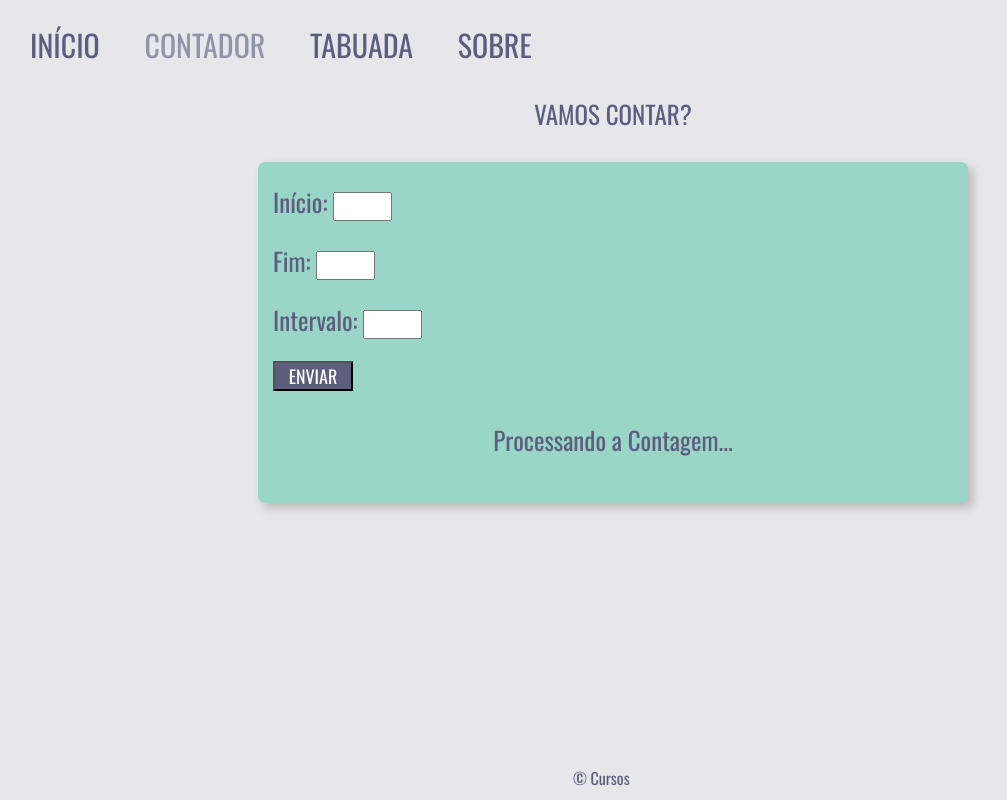
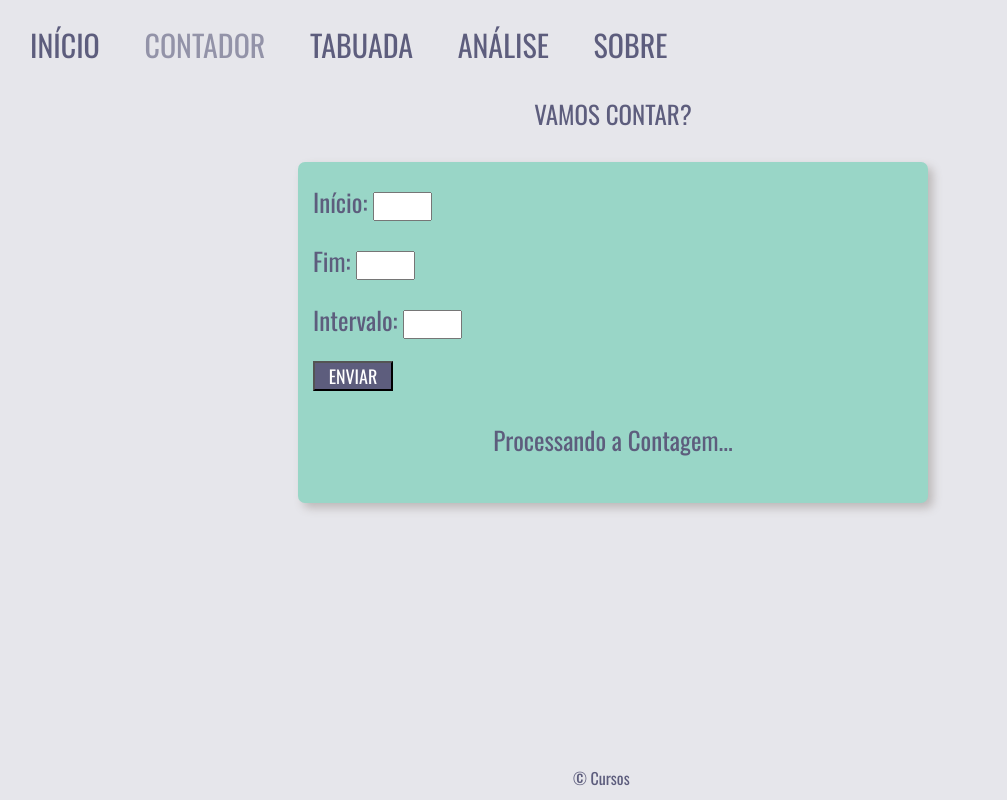
Before and after one commit to yurithai/contagem_numerica, a plain HTML site: page index.html in a window 1280 px wide. Shown: the whole page, without its empty margins (27-1034 px from the left). Drawn offline with nearby package versions, Linux system fonts and the light colour scheme.

Commit message:
mudanças no HTML e CSS

```diff
--- a/index.html
+++ b/index.html
@@ -16,7 +16,8 @@
     <header>
         <a class="link-header" href="#">INÍCIO</a>
         <a class="link-header" href="https://yurithai.github.io/prj_curso-em-video_contagem/">CONTADOR</a>
-        <a class="link-header" href="https://yurithai.github.io/prj_curso-em-video_tabuada/" target="_blank">TABUADA</a>
+        <a class="link-header" href="https://yurithai.github.io/prj_curso-em-video_tabuada/">TABUADA</a>
+        <a class="link-header" href="https://yurithai.github.io/prj_curso-em-video_analisador_numerico/">ANÁLISE</a>
         <a class="link-header" href="#">SOBRE</a>
     </header>
 
--- a/style.css
+++ b/style.css
@@ -51,14 +51,14 @@ footer {
 }
 
 .wrapper-bottom {
-    font-size: 25px;
-    background: #99d6c7;
-    width: 680px;
+    width: 600px;
     height: auto;
     margin: auto;
+    padding: 15px;
+    font-size: 25px;
     border-radius: 7px;
+    background: #99d6c7;
     box-shadow: 5px 5px 10px rgb(189, 185, 185);
-    padding: 15px;
 }
 
 #txti, #txtf, #txtinter {
@@ -85,9 +85,9 @@ footer {
 }
 
 .container-bottom {
-    text-align: center;
     margin: 30px;
     font-size: 25px;
+    text-align: center;
 }
 
 @media screen and (max-width: 600px) {
```
